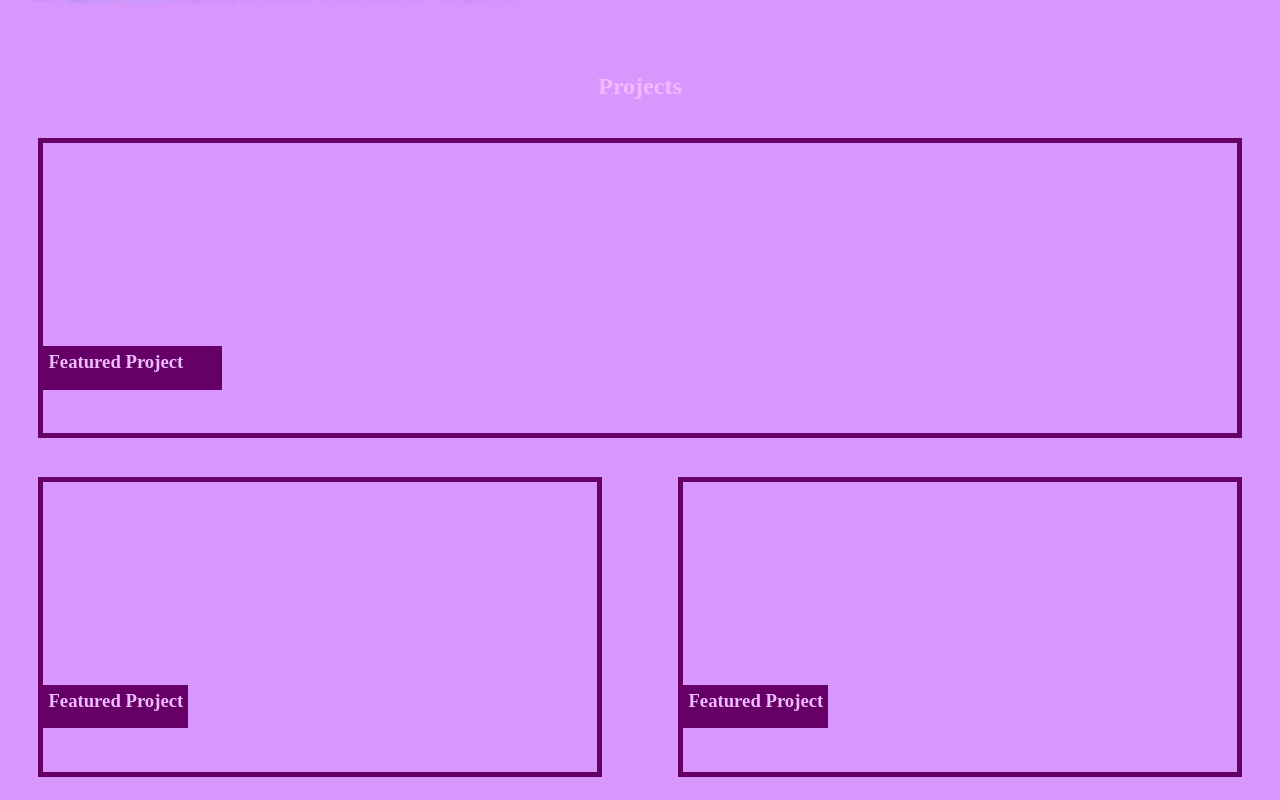
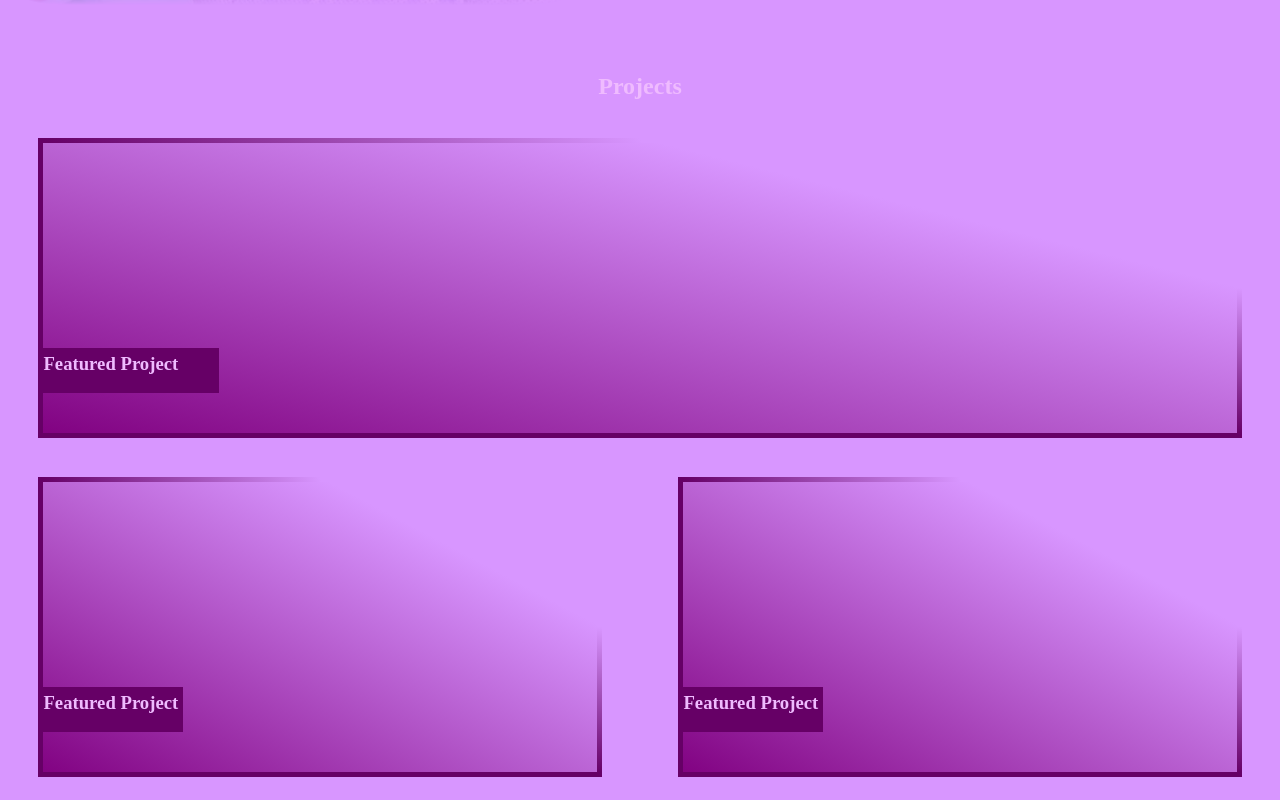
Before and after one commit to kev-rod43/Portfolio, a plain HTML site: page index.html in a window 1280 px wide. Shown: the part 660-1460 px from the top of the page. Drawn offline with Linux system fonts and the light colour scheme.

Commit message:
added gradient border and gradient background to card-project

```diff
--- a/assets/css/style.css
+++ b/assets/css/style.css
@@ -83,17 +83,14 @@ main {
     margin-left: 3%;
     margin-right: 3%;
     margin-top: 3%;
-    border-style: solid;
-    border-color: var(--dark);
-    border-width: 5px;
+    border-image: linear-gradient(to top right, rgb(102, 0, 102)50%, rgb(216, 150, 255)75%) 1;
+    border-image-width: 5px;
     position: relative;
+    background-image:linear-gradient(to top right, rgb(128, 0, 128), rgb(216, 150, 255)75%);
 }
 
 #project-main {
     width: 94%;
-    border-style: solid;
-    border-color: var(--dark);
-    border-width: 5px;
 }
 
 .project-title {
```
